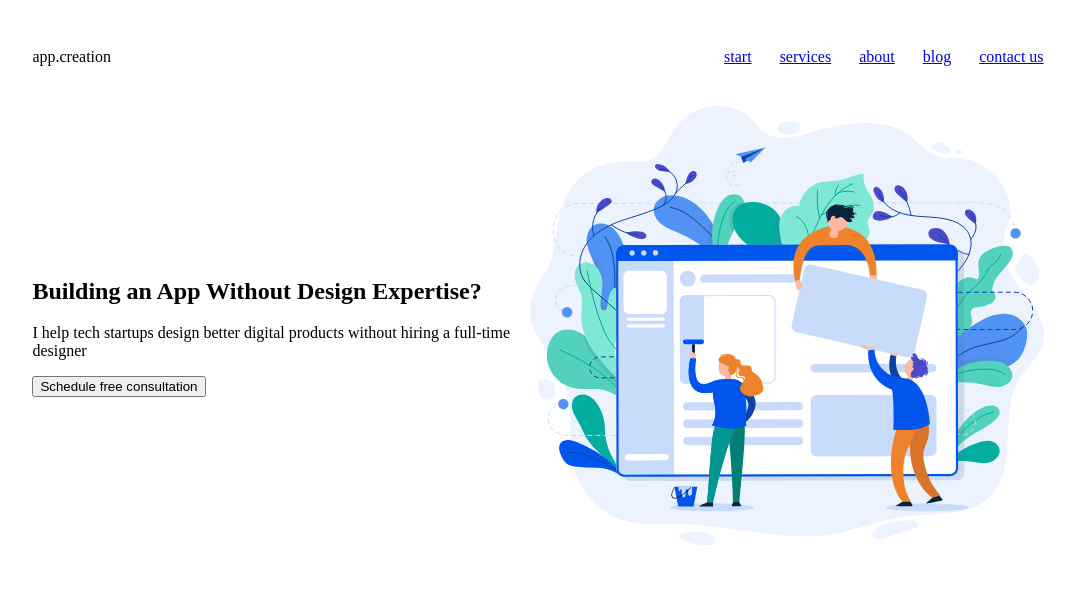
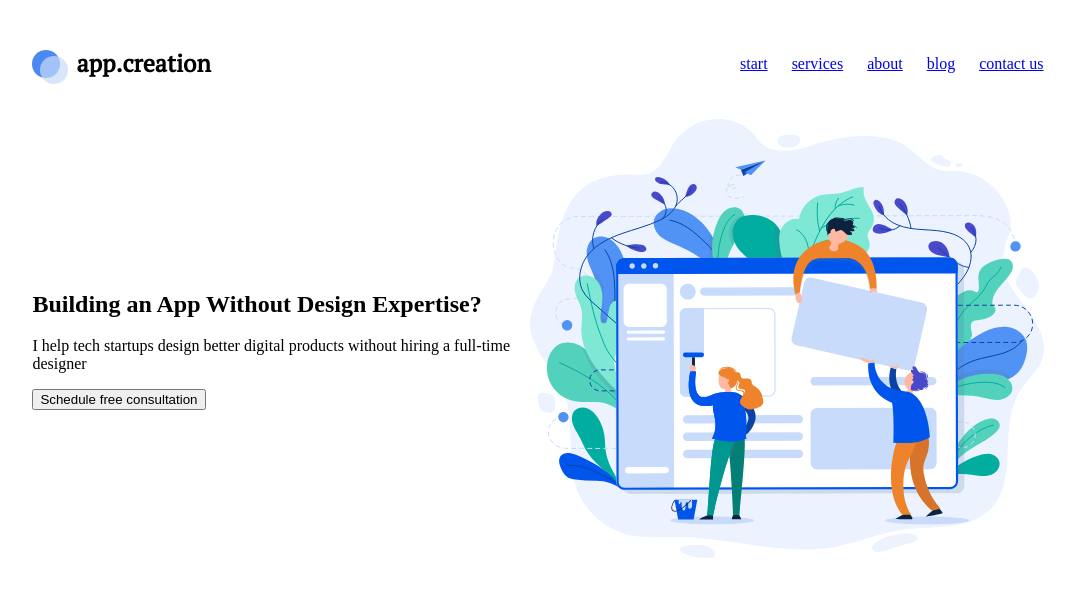
Before and after one commit to WebHeroSchool/Project_ab, a plain HTML site: page index.html in a window 1280 px wide. Shown: the whole page, without its empty margins (102-1177 px from the left). Drawn offline with Linux system fonts and the light colour scheme.

Commit message:
Сделала логотип

```diff
--- a/css/style.css
+++ b/css/style.css
@@ -10,7 +10,40 @@
 .header {
   display: flex;
   justify-content: space-between;
-  padding: 40px 0;
+}
+
+.logo {
+  font: bold 24px/31px "PT Serif", arial, helvetica, sans-serif;
+  padding-left: 44px;
+  position: relative;
+  padding: 40px 0 40px 44px;
+}
+
+.logo__circle {
+  width: 28px;
+  height: 28px;
+  border-radius: 50%;
+  position: absolute;
+  left: 0;
+  top: 50%;
+  transform: translateY(-50%);
+}
+
+.logo__circle_dark-blue {
+  background: #0056ec;
+  opacity: 0.7;
+}
+
+.logo__circle_blue {
+  left: 8px;
+  top: 56%;
+  background: #c8dbfb;
+  opacity: 0.7;
+}
+
+.menu {
+  display: flex;
+  align-items: center;
 }
 
 .menu__item {
--- a/index.html
+++ b/index.html
@@ -12,6 +12,8 @@
     <div class="wrapper">
       <header class="header">
         <div class="logo">
+          <div class="logo__circle logo__circle_dark-blue"></div>
+          <div class="logo__circle logo__circle_blue"></div>
           app.creation
         </div>
         <nav class="menu">
```
